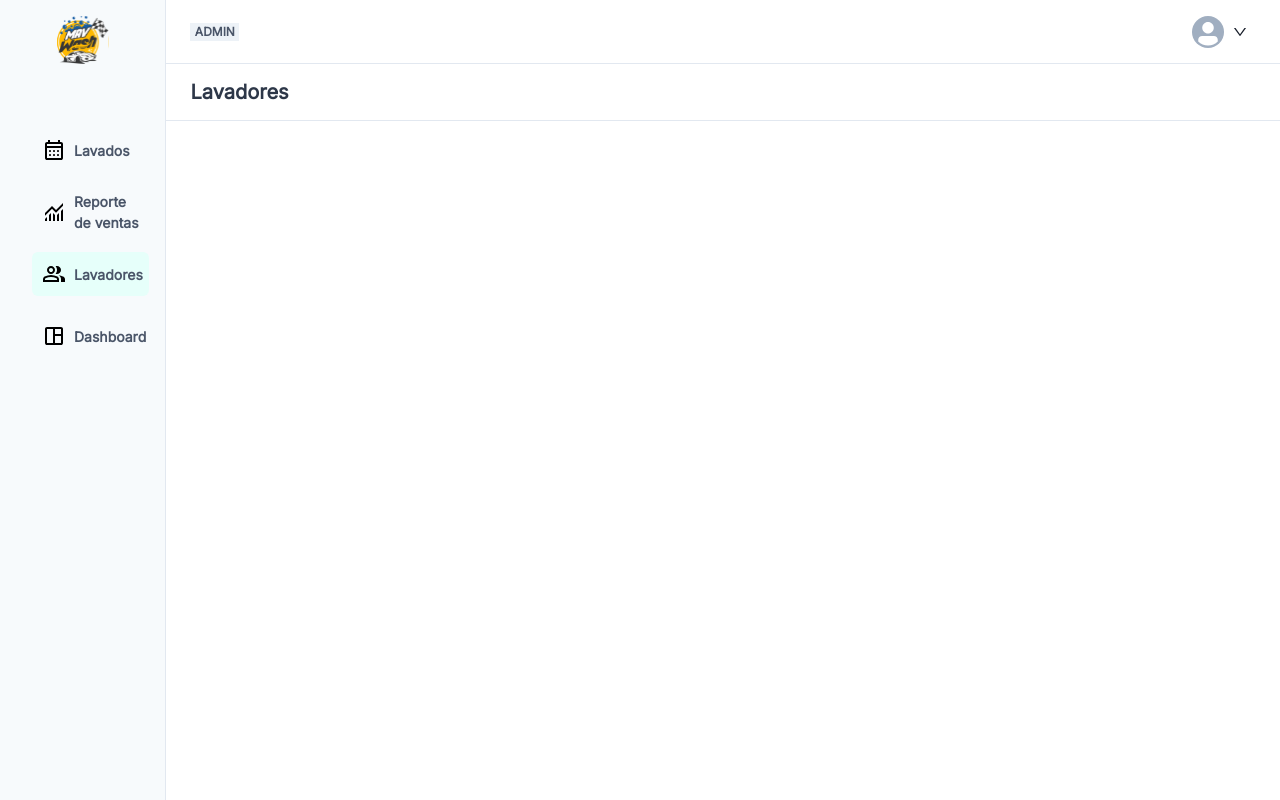
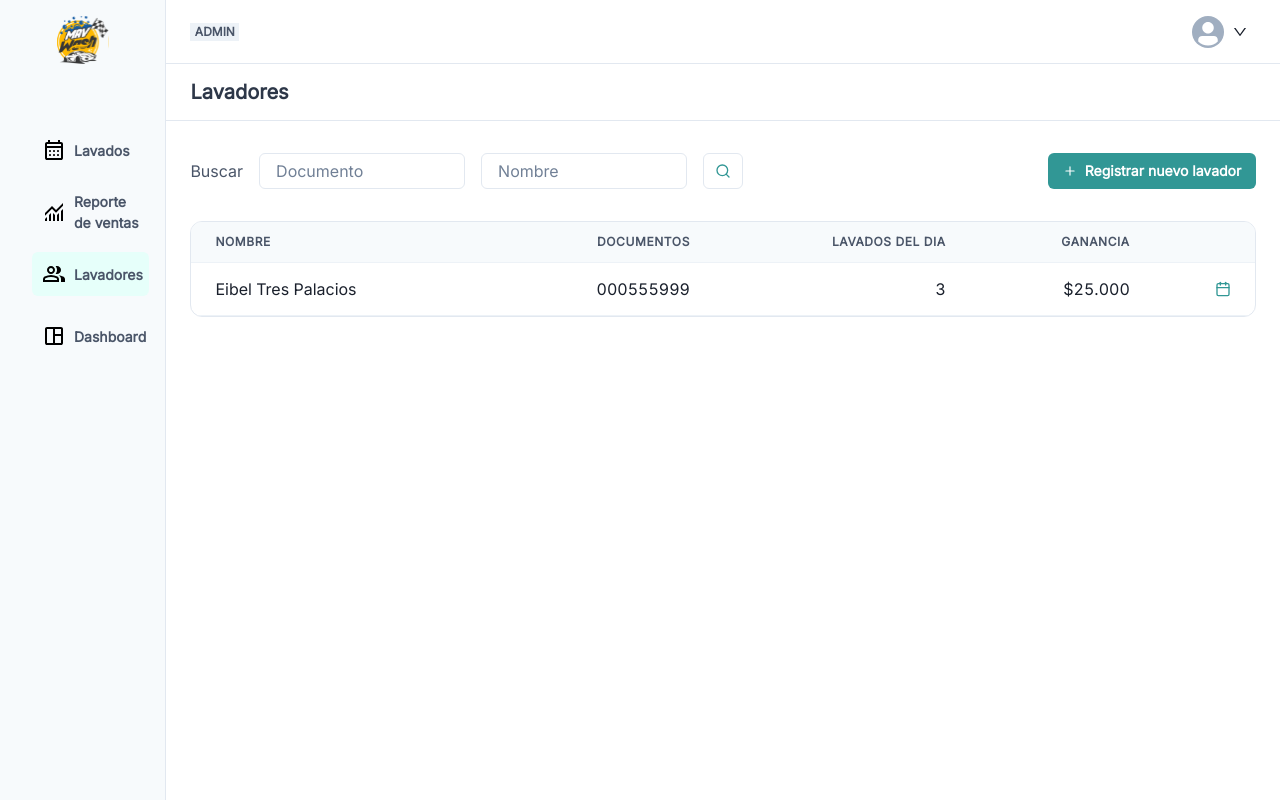
Before and after one commit to Miguel-Ruz/car-wash, a Next.js app in the folder car-wash/: page /lavadores in a window 1280 px wide. Built offline with nearby package versions, Linux system fonts and the light colour scheme.

Commit message:
add/maquetacion de pag. lavadores

```diff
--- a/car-wash/src/pages/index.tsx
+++ b/car-wash/src/pages/index.tsx
@@ -9,7 +9,7 @@ export default function Home() {
   return (
     <div>
       <DashboardLayout>
-        <div>
+        <>
           <TopBar title="Dashboard" />
 
           <Box p="24px">
@@ -57,7 +57,7 @@ export default function Home() {
             />
           </Flex>
           <DataTableDashboard />
-        </div>
+        </>
       </DashboardLayout>
     </div>
   );
--- a/car-wash/src/pages/lavadores.tsx
+++ b/car-wash/src/pages/lavadores.tsx
@@ -1,5 +1,6 @@
-import { Box, Heading } from '@chakra-ui/react'
+import { Box, Button, Flex, HStack, IconButton, Input, Stack, Table, TableCaption, TableContainer, Tbody, Td, Text, Tfoot, Th, Thead, Tooltip, Tr } from '@chakra-ui/react'
 import React from 'react'
+import { FiCalendar, FiPlus, FiSearch } from 'react-icons/fi'
 import { DashboardLayout } from '../components'
 import TopBar from '../components/common/TopBar'
 
@@ -8,7 +9,99 @@ type Props = {}
 const lavadores = (props: Props) => {
   return (
     <DashboardLayout>
-      <TopBar title='Lavadores'/>
+      <>
+
+        <TopBar title='Lavadores' />
+
+        <HStack
+          p="32px 24px"
+          display="flex"
+          justifyContent="space-between"
+        >
+          <HStack spacing="16px">
+            <Text color="fontNavColor">
+              Buscar
+            </Text>
+            <Input
+              placeholder='Documento'
+              w="206px"
+              h="36px"
+              fontWeight="14px"
+              focusBorderColor='buttonColor'
+            />
+            <Input
+              placeholder='Nombre'
+              w="206px"
+              h="36px"
+              fontWeight="14px"
+              focusBorderColor='buttonColor'
+            />
+            <IconButton
+              aria-label='busqueda'
+              icon={<FiSearch />}
+              variant="outline"
+              color="buttonColor"
+              h="36px"
+            />
+          </HStack>
+          <Box>
+            <Button
+              w="208px"
+              h="32px"
+              leftIcon={<FiPlus />}
+              bg="buttonColor"
+              color="mainColor"
+              fontSize="14px"
+              p="18px 12px"
+              fontWeight="semibold"
+              _hover={{ bg: "#258685" }}
+            >
+              Registrar nuevo lavador
+            </Button>
+          </Box>
+        </HStack>
+
+        <Box px="24px">
+          <TableContainer
+            border="1px solid #E2E8F0"
+            borderRadius="12px"
+          >
+            <Table size="md">
+              <Thead>
+                <Tr bg="primaryColor">
+                  <Th>Nombre</Th>
+                  <Th isNumeric>Documentos</Th>
+                  <Th isNumeric>Lavados del dia</Th>
+                  <Th isNumeric>Ganancia</Th>
+                  <Th />
+                </Tr>
+              </Thead>
+              <Tbody>
+                <Tr>
+                  <Td>Eibel Tres Palacios</Td>
+                  <Td isNumeric>000555999</Td>
+                  <Td isNumeric>3</Td>
+                  <Td isNumeric>$25.000</Td>
+                  <Td isNumeric>
+                    <Tooltip
+                      hasArrow
+                      label="Cerrar día"
+                      placement='auto'
+                    >
+                      <Stack align="end">
+                        <FiCalendar
+                          cursor="pointer"
+                          color='#319795'
+                        /> {/* ALINEAR A LA DERECHA ESTE BENDITO ICONITO. ME HIZO BOTAR EL CHUPO */}
+                      </Stack>
+                    </Tooltip>
+                  </Td>
+                </Tr>
+              </Tbody>
+            </Table>
+          </TableContainer>
+        </Box>
+      </>
     </DashboardLayout>
   )
 }
```
Also changed, not shown: 1 other file (tests, documents, lock files or other folders).
